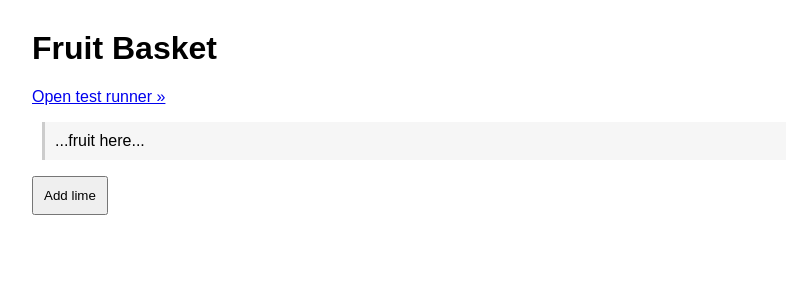
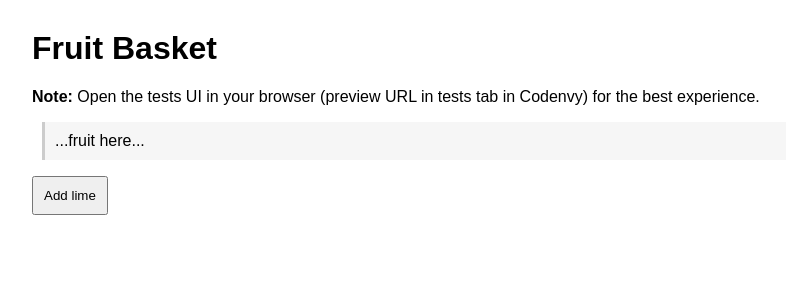
Before and after one commit to minted/frontend-interview, a React (Create React App) app: page /coding in a window 1280 px wide. Shown: the top 300 px of the page, without its empty margins (218-1004 px from the left). Built offline with nearby package versions, Linux system fonts and the light colour scheme.

Commit message:
Remove link to majestic UI

```diff
--- a/src/playgrounds/coding/FruitBasket.jsx
+++ b/src/playgrounds/coding/FruitBasket.jsx
@@ -18,9 +18,9 @@ class FruitBasket extends Component {
       <div>
         {/* TODO 1. nothing to do here :) */}
         <h1>Fruit Basket</h1>
-        <div>
-          <a href={window.location.protocol + '//' + window.location.hostname + ':3005'}>Open test runner &raquo;</a>
-        </div>
+        <p>
+          <strong>Note:</strong> Open the tests UI in your browser (preview URL in tests tab in Codenvy) for the best experience.
+        </p>
         <ul>
           {/* TODO 2. make this render the list of fruits */}
           {/* TODO 5. make special fruits from props bold */}
```
